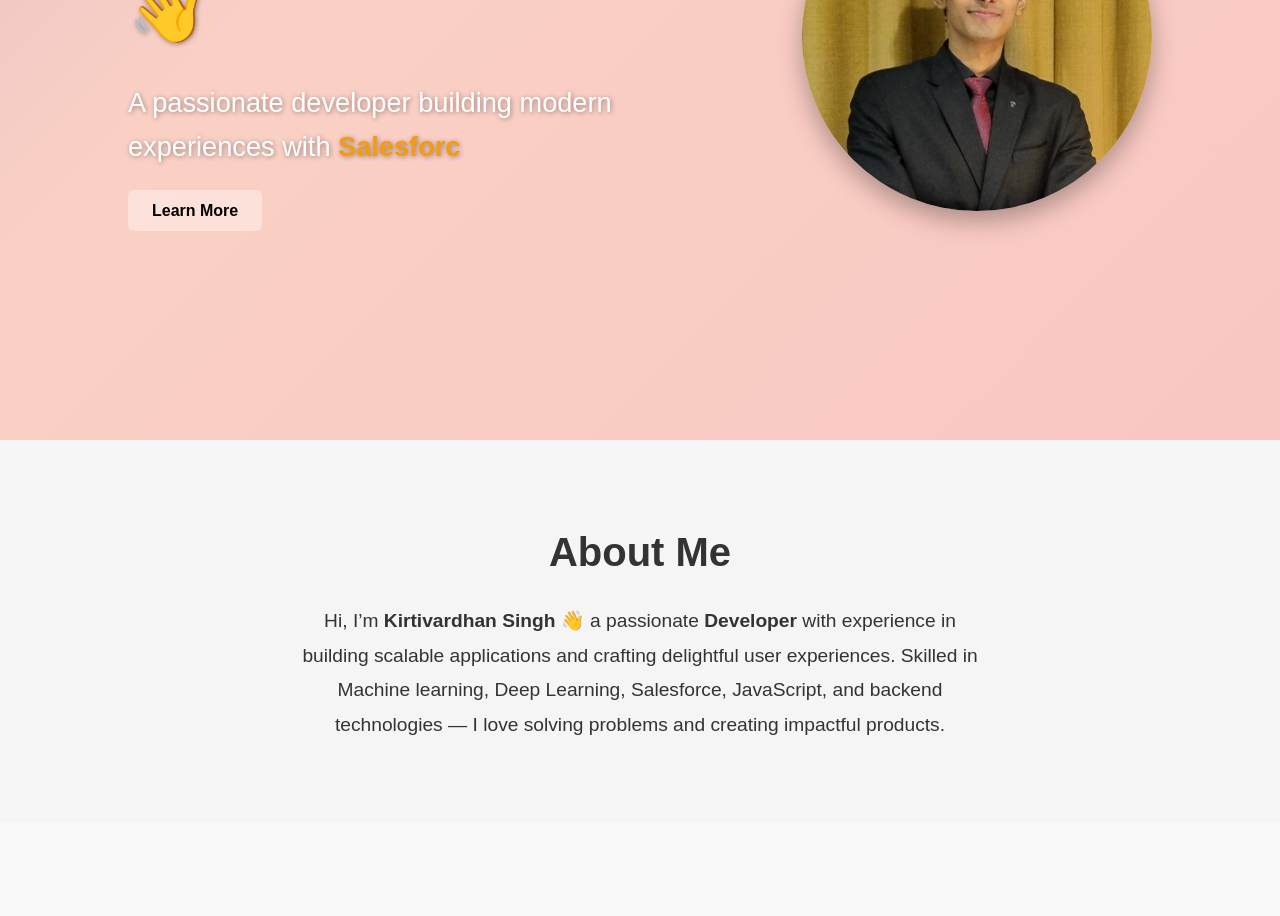
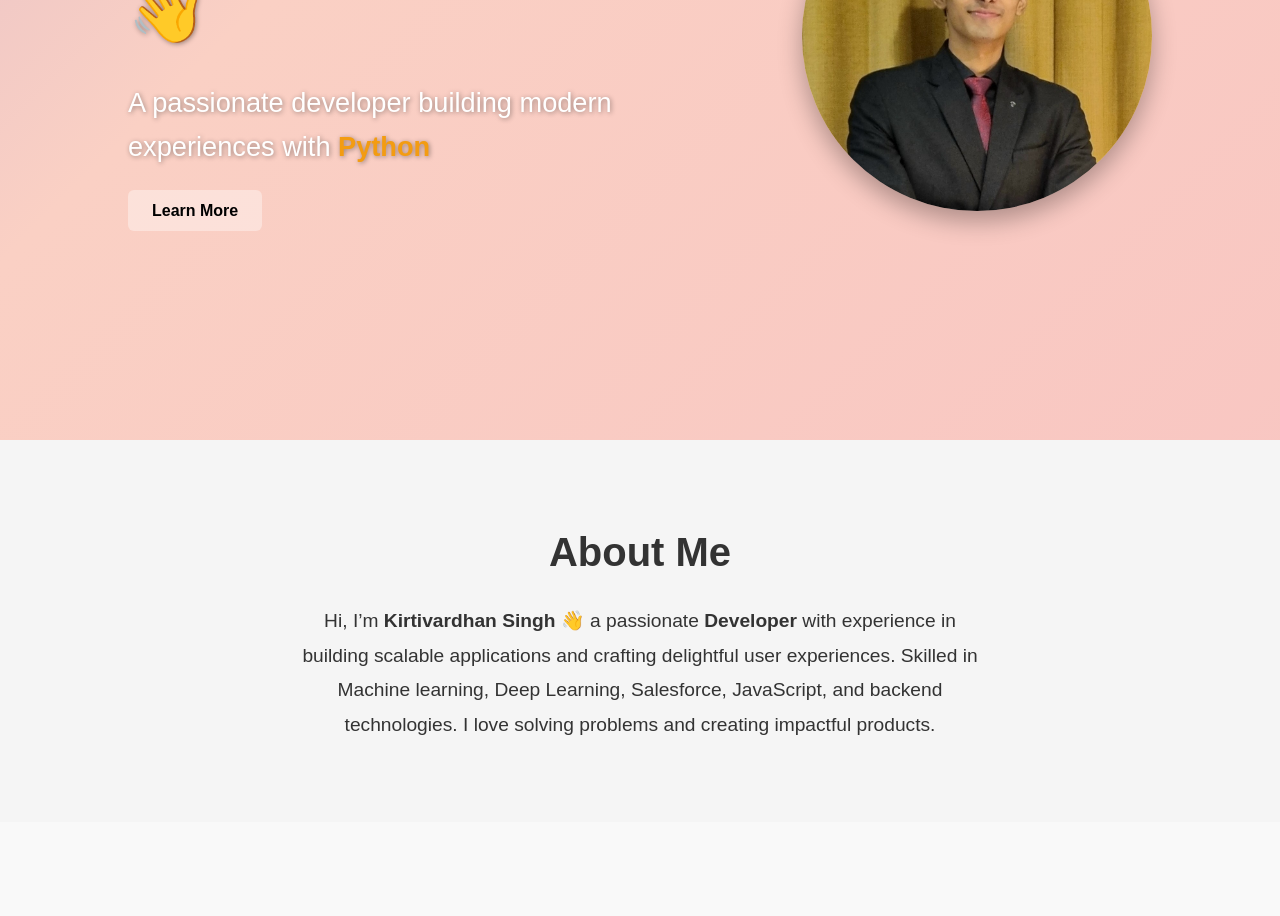
Before and after one commit to ikirtivardhansingh/ikirtivardhansingh.github.io, a React (Vite) app: page / in a window 1280 px wide. Shown: the part 360-1276 px from the top of the page. Built offline with nearby package versions, Linux system fonts and the light colour scheme.

Commit message:
Minor syntactic changes

```diff
--- a/src/About.jsx
+++ b/src/About.jsx
@@ -8,7 +8,7 @@ export default function About() {
         a passionate <strong>Developer</strong> with experience in building scalable
         applications and crafting delightful user experiences.
         Skilled in Machine learning, Deep Learning, Salesforce, JavaScript,
-        and backend technologies — I love solving problems and creating
+        and backend technologies. I love solving problems and creating
         impactful products.
       </p>
     </section>
--- a/src/Hero.jsx
+++ b/src/Hero.jsx
@@ -10,7 +10,7 @@ export default function Hero() {
 
       <p>
         A passionate developer building modern <br></br>experiences with{" "}
-      <Typewriter words={["Machine Learning", "NLP", "Salesforce", "C++", "React.js", "Node.js"]} />
+      <Typewriter words={["Machine Learning", "NLP", "Python", "Salesforce", "JavaScript", "TypeScript", "C++", "React.js", "Node.js"]} />
       </p>
         <a href="#about" class="button"><b>Learn More</b></a>
       </div>
```
